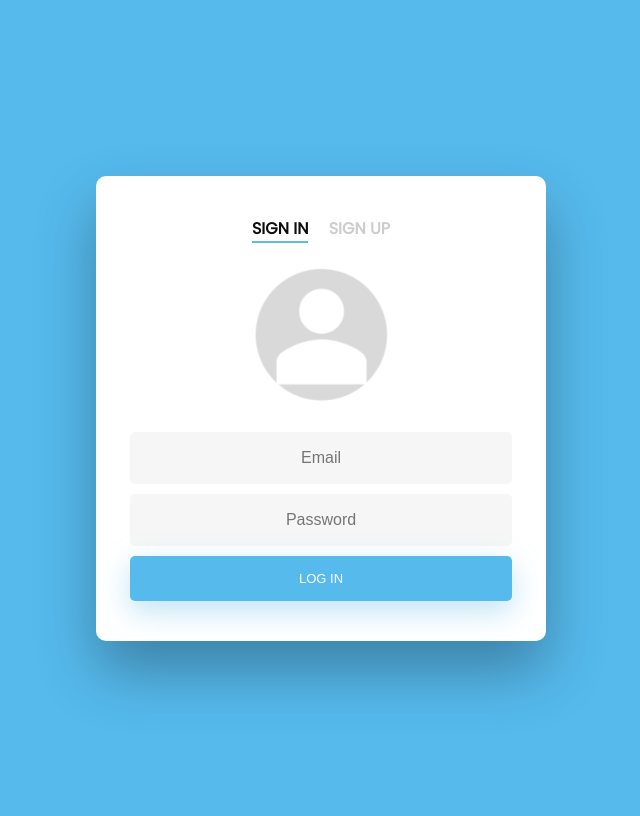
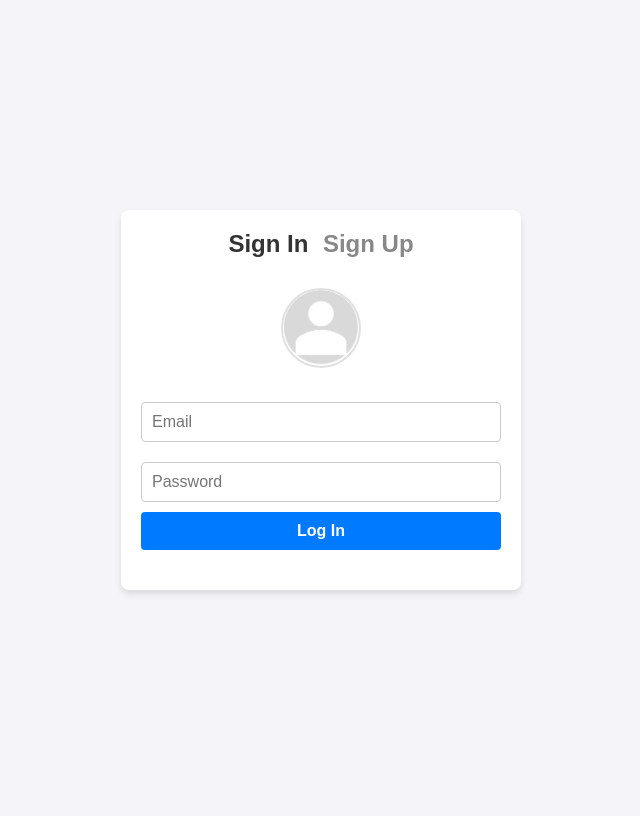
Before and after one commit to Codeboi007/Flask-Firebase, a Flask app: page / in a window 1280 px wide. Shown: the whole page, without its empty margins (319-959 px from the left). After the commit the page ends 594 px from the top, so only its background shows below. Run offline with Flask 3, Linux system fonts and the light colour scheme; some libraries are stand-ins or nearby versions.

Commit message:
google auth working

```diff
--- a/main.py
+++ b/main.py
@@ -5,16 +5,19 @@ from flask_cors import CORS # type: ignore
 import requests
 import os
 import logging
+from google.oauth2 import id_token
+from google.auth.transport import requests as google_requests
 
 app = Flask(__name__)
-app.secret_key = os.urandom(24)  # Required for session
-CORS(app, origins=["http://127.0.0.1:5000", "http://localhost:5000"],supports_credentials=True)
+app.secret_key = '31212hugjasd12'  # Required for session
+CORS(app, supports_credentials=True)
 
 # Initialize Firebase Admin SDK
 cred = credentials.Certificate('flask-f81f6-firebase-adminsdk-fbsvc-35a9d7acaf.json')
 firebase_admin.initialize_app(cred, {
     'projectId': 'flask-f81f6',
-    'storageBucket': 'flask-f81f6.firebasestorage.app'
+    'storageBucket': 'flask-f81f6.appspot.com'
+
 })
 db = firestore.client()
 
@@ -129,57 +132,47 @@ def handle_register():
 # Enable detailed logging
 logging.basicConfig(level=logging.DEBUG)
 
+from google.oauth2 import id_token
+from google.auth.transport import requests as google_requests
+
 @app.route('/verify-google-token', methods=['POST'])
 def verify_google_token():
     try:
-        # Step 1: Get the token from the frontend
-        id_token = request.json.get('token')
-        if not id_token:
-            logging.error("No token received from client")
-            return jsonify({'error': 'Missing ID token'}), 400
+        # Get the token from the frontend
+        token = request.json.get('token')  # ✅ renamed to avoid conflict
+        if not token:
+            return jsonify({'error': 'Token not provided'}), 400
 
-        logging.info(f"Received ID token: {id_token}")
+        # Verify the Google ID token directly
+        try:
+            id_info = id_token.verify_oauth2_token(
+                token,
+                google_requests.Request(),
+                "496944624582-3qdkkaso4e6cbbplasud1j3cmbf6nv4s.apps.googleusercontent.com"
+            )
+        except ValueError as e:
+            print(f"Token verification failed: {str(e)}")
+            return jsonify({'error': 'Invalid token'}), 401
 
-        # Step 2: Verify the token with Firebase Admin SDK
-        try:
-            decoded_token = auth.verify_id_token(id_token)
-        except ValueError as e:
-            logging.error(f"Token verification failed: {str(e)}")
-            return jsonify({'error': 'Invalid or expired token'}), 401
+        # Extract user info
+        uid = id_info['sub']
+        email = id_info['email']
+        name = id_info.get('name', 'User')
 
-        logging.info(f"Decoded token: {decoded_token}")
-
-        # Step 3: Extract user info
-        uid = decoded_token.get('uid')
-        email = decoded_token.get('email')
-        name = decoded_token.get('name', 'User')
-
-        if not uid or not email:
-            logging.error("Decoded token is missing required claims")
-            return jsonify({'error': 'Invalid token claims'}), 401
-
-        # Step 4: Check if user exists in Firestore (optional)
-        user_doc = db.collection('users').document(uid).get()
-        if not user_doc.exists:
-            db.collection('users').document(uid).set({
-                'name': name,
-                'email': email,
-                'created_at': firestore.SERVER_TIMESTAMP
-            })
-
-        # Step 5: Store user info in session
+        # Store user info in session
         session['user'] = {
             'uid': uid,
             'email': email,
             'name': name,
-            'id_token': id_token
+            'id_token': token
         }
-        logging.info(f"User {email} authenticated successfully")
+
         return jsonify({'success': True}), 200
 
     except Exception as e:
-        logging.error(f"Unexpected error: {str(e)}")
-        return jsonify({'error': 'Authentication failed'}), 500
+        print(f"Unexpected error: {str(e)}")
+        return jsonify({'error': 'Authentication failed'}), 401
+
 
 # Logout route
 @app.route("/logout")
--- a/requirements.txt
+++ b/requirements.txt
@@ -2,3 +2,6 @@ flask
 firebase_admin
 requests
 flask-cors
+google-auth
+google-auth-oauthlib
+google-auth-httplib2
--- a/static/main.css
+++ b/static/main.css
@@ -1,269 +1,106 @@
-@import url('https://fonts.googleapis.com/css?family=Poppins');
-
-/* BASIC */
-
-html {
-  background-color: #56baed;
+/* General Reset */
+* {
+  margin: 0;
+  padding: 0;
+  box-sizing: border-box;
 }
 
+/* Body Styling */
 body {
-  font-family: "Poppins", sans-serif;
+  font-family: Arial, sans-serif;
+  background-color: #f4f4f9; /* Light grayish background */
+  display: flex;
+  justify-content: center;
+  align-items: center;
   height: 100vh;
 }
 
-a {
-  color: #92badd;
-  display:inline-block;
-  text-decoration: none;
-  font-weight: 400;
-}
-
-h2 {
-  text-align: center;
-  font-size: 16px;
-  font-weight: 600;
-  text-transform: uppercase;
-  display:inline-block;
-  margin: 40px 8px 10px 8px;
-  color: #cccccc;
-}
-
-
-
-/* STRUCTURE */
-
+/* Wrapper */
 .wrapper {
-  display: flex;
-  align-items: center;
-  flex-direction: column;
-  justify-content: center;
   width: 100%;
-  min-height: 100%;
+  max-width: 400px;
+  margin: 0 auto;
+  background-color: #ffffff; /* White background */
   padding: 20px;
-}
-
-#formContent {
-  -webkit-border-radius: 10px 10px 10px 10px;
-  border-radius: 10px 10px 10px 10px;
-  background: #fff;
-  padding: 30px;
-  width: 90%;
-  max-width: 450px;
-  position: relative;
-  padding: 0px;
-  -webkit-box-shadow: 0 30px 60px 0 rgba(0,0,0,0.3);
-  box-shadow: 0 30px 60px 0 rgba(0,0,0,0.3);
+  border-radius: 8px;
+  box-shadow: 0 4px 6px rgba(0, 0, 0, 0.1); /* Subtle shadow */
   text-align: center;
 }
 
-#formFooter {
-  background-color: #f6f6f6;
-  border-top: 1px solid #dce8f1;
-  padding: 25px;
-  text-align: center;
-  -webkit-border-radius: 0 0 10px 10px;
-  border-radius: 0 0 10px 10px;
+/* Tabs Titles */
+h2 {
+  font-size: 24px;
+  margin-bottom: 10px;
+  color: #333333; /* Dark gray text */
+  display: inline-block;
 }
 
-
-
-/* TABS */
-
-h2.inactive {
-  color: #cccccc;
+.active {
+  color: #333333;
+  font-weight: bold;
 }
 
-h2.active {
-  color: #0d0d0d;
-  border-bottom: 2px solid #5fbae9;
+.inactive {
+  color: #888888; /* Light gray text */
+  cursor: pointer;
+  margin-left: 10px;
 }
 
-
-
-/* FORM TYPOGRAPHY*/
-
-input[type=button], input[type=submit], input[type=reset]  {
-  background-color: #56baed;
-  border: none;
-  color: white;
-  padding: 15px 80px;
-  text-align: center;
-  text-decoration: none;
-  display: inline-block;
-  text-transform: uppercase;
-  font-size: 13px;
-  width: 85%;
-  -webkit-box-shadow: 0 10px 30px 0 rgba(95,186,233,0.4);
-  box-shadow: 0 10px 30px 0 rgba(95,186,233,0.4);
-  -webkit-border-radius: 5px 5px 5px 5px;
-  border-radius: 5px 5px 5px 5px;
-  margin: 5px 20px 40px 20px;
-  -webkit-transition: all 0.3s ease-in-out;
-  -moz-transition: all 0.3s ease-in-out;
-  -ms-transition: all 0.3s ease-in-out;
-  -o-transition: all 0.3s ease-in-out;
-  transition: all 0.3s ease-in-out;
+.inactive:hover {
+  color: #555555; /* Slightly darker gray on hover */
+  text-decoration: underline;
 }
 
-input[type=button]:hover, input[type=submit]:hover, input[type=reset]:hover  {
-  background-color: #39ace7;
+/* Icon */
+#icon {
+  width: 80px;
+  height: 80px;
+  margin: 20px auto;
+  border-radius: 50%; /* Circular icon */
+  border: 2px solid #e0e0e0; /* Light border */
 }
 
-input[type=button]:active, input[type=submit]:active, input[type=reset]:active  {
-  -moz-transform: scale(0.95);
-  -webkit-transform: scale(0.95);
-  -o-transform: scale(0.95);
-  -ms-transform: scale(0.95);
-  transform: scale(0.95);
+/* Input Fields */
+input[type="email"],
+input[type="password"] {
+  width: 100%;
+  padding: 10px;
+  margin: 10px 0;
+  border: 1px solid #cccccc; /* Light gray border */
+  border-radius: 4px;
+  font-size: 16px;
 }
 
-input[type=email], input[type=password], input[type=text] {
-  background-color: #f6f6f6;
+/* Log In Button */
+input[type="submit"] {
+  width: 100%;
+  padding: 10px;
+  background-color: #007bff; /* Blue button */
+  color: #ffffff; /* White text */
   border: none;
-  color: #0d0d0d;
-  padding: 15px 32px;
-  text-align: center;
-  text-decoration: none;
-  display: inline-block;
+  border-radius: 4px;
   font-size: 16px;
-  margin: 5px;
-  width: 85%;
-  border: 2px solid #f6f6f6;
-  -webkit-transition: all 0.5s ease-in-out;
-  -moz-transition: all 0.5s ease-in-out;
-  -ms-transition: all 0.5s ease-in-out;
-  -o-transition: all 0.5s ease-in-out;
-  transition: all 0.5s ease-in-out;
-  -webkit-border-radius: 5px 5px 5px 5px;
-  border-radius: 5px 5px 5px 5px;
+  font-weight: bold;
+  cursor: pointer;
 }
 
-input[type=email]:focus, input[type=password]:focus, input[type=text]:focus {
-  background-color: #fff;
-  border-bottom: 2px solid #5fbae9;
+input[type="submit"]:hover {
+  background-color: #0056b3; /* Darker blue on hover */
 }
 
-input[type=email]:placeholder, input[type=password]:placeholder, input[type=text]:placeholder {
-  color: #cccccc;
+/* Google Sign-In Button */
+.google-signin {
+  margin-top: 20px;
 }
 
-
-
-/* ANIMATIONS */
-
-/* Simple CSS3 Fade-in-down Animation */
-.fadeInDown {
-  -webkit-animation-name: fadeInDown;
-  animation-name: fadeInDown;
-  -webkit-animation-duration: 1s;
-  animation-duration: 1s;
-  -webkit-animation-fill-mode: both;
-  animation-fill-mode: both;
+.g_id_signin {
+  width: 100%;
+  margin-top: 10px;
 }
 
-@-webkit-keyframes fadeInDown {
-  0% {
-    opacity: 0;
-    -webkit-transform: translate3d(0, -100%, 0);
-    transform: translate3d(0, -100%, 0);
-  }
-  100% {
-    opacity: 1;
-    -webkit-transform: none;
-    transform: none;
-  }
+/* Remove any default animations */
+.fadeInDown,
+.fadeIn,
+.fadeInUp {
+  animation: none !important;
 }
-
-@keyframes fadeInDown {
-  0% {
-    opacity: 0;
-    -webkit-transform: translate3d(0, -100%, 0);
-    transform: translate3d(0, -100%, 0);
-  }
-  100% {
-    opacity: 1;
-    -webkit-transform: none;
-    transform: none;
-  }
-}
-
-/* Simple CSS3 Fade-in Animation */
-@-webkit-keyframes fadeIn { from { opacity:0; } to { opacity:1; } }
-@-moz-keyframes fadeIn { from { opacity:0; } to { opacity:1; } }
-@keyframes fadeIn { from { opacity:0; } to { opacity:1; } }
-
-.fadeIn {
-  opacity:0;
-  -webkit-animation:fadeIn ease-in 1;
-  -moz-animation:fadeIn ease-in 1;
-  animation:fadeIn ease-in 1;
-
-  -webkit-animation-fill-mode:forwards;
-  -moz-animation-fill-mode:forwards;
-  animation-fill-mode:forwards;
-
-  -webkit-animation-duration:1s;
-  -moz-animation-duration:1s;
-  animation-duration:1s;
-}
-
-.fadeIn.first {
-  -webkit-animation-delay: 0.4s;
-  -moz-animation-delay: 0.4s;
-  animation-delay: 0.4s;
-}
-
-.fadeIn.second {
-  -webkit-animation-delay: 0.6s;
-  -moz-animation-delay: 0.6s;
-  animation-delay: 0.6s;
-}
-
-.fadeIn.third {
-  -webkit-animation-delay: 0.8s;
-  -moz-animation-delay: 0.8s;
-  animation-delay: 0.8s;
-}
-
-.fadeIn.fourth {
-  -webkit-animation-delay: 1s;
-  -moz-animation-delay: 1s;
-  animation-delay: 1s;
-}
-
-/* Simple CSS3 Fade-in Animation */
-.underlineHover:after {
-  display: block;
-  left: 0;
-  bottom: -10px;
-  width: 0;
-  height: 2px;
-  background-color: #56baed;
-  content: "";
-  transition: width 0.2s;
-}
-
-.underlineHover:hover {
-  color: #0d0d0d;
-}
-
-.underlineHover:hover:after{
-  width: 100%;
-}
-
-
-/* OTHERS */
-
-*:focus {
-    outline: none;
-}
-
-#icon {
-  width:30%;
-  margin-top: 2vh;
-  margin-bottom: 2vh;
-}
-
-* {
-  box-sizing: border-box;
-}
--- a/templates/login.html
+++ b/templates/login.html
@@ -63,7 +63,6 @@
   measurementId: "G-9KDCEJLMTZ"
 };
   const app = firebase.initializeApp(firebaseConfig);
-  const auth = firebase.auth();
   console.log("Firebase initialized:", app);
 
   // Google Sign-In handler
```
